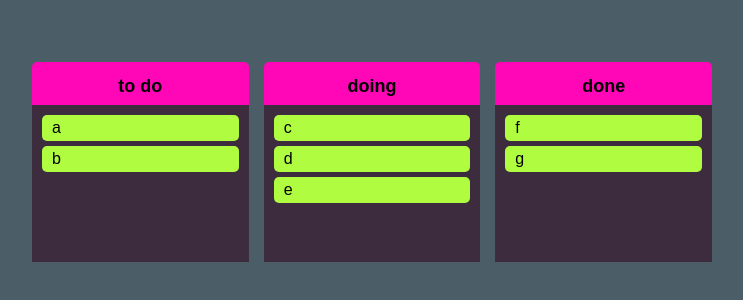
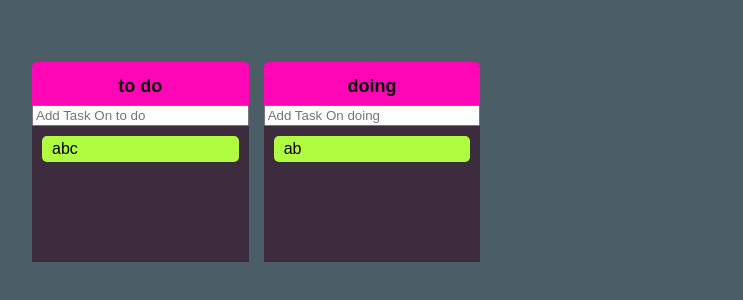
Before and after one commit to Ospac/kanban-board, a React (Create React App) app: page / in a window 1280 px wide. Shown: the part 238-538 px from the top of the page, without its empty margins (268-1011 px from the left). Built offline with nearby package versions, Linux system fonts and the light colour scheme.

Commit message:
Update Feature - Creating Tasks

```diff
--- a/package.json
+++ b/package.json
@@ -13,6 +13,7 @@
     "react": "^18.2.0",
     "react-beautiful-dnd": "^13.1.0",
     "react-dom": "^18.2.0",
+    "react-hook-form": "^7.33.1",
     "react-scripts": "5.0.1",
     "recoil": "^0.7.4",
     "styled-components": "^5.3.5",
--- a/src/App.tsx
+++ b/src/App.tsx
@@ -88,15 +88,16 @@
 function App() {
   const [toDos, setTodos] = useRecoilState(toDoState);
   const onDragEnd = (info : DropResult) => {
+    console.log(info);
     setTodos((allBoards) => {
-      const {destination, source, draggableId} = info;
+      const {destination, source} = info;
       if(!destination) return allBoards;
       const copyToDos : IToDoState = {};
       Object.keys(allBoards).forEach((boardKey) => {
         copyToDos[boardKey] = [...allBoards[boardKey]];
       })
-      copyToDos[source.droppableId].splice(source.index, 1);
-      copyToDos[destination.droppableId].splice(destination.index, 0, draggableId);
+      const splicedObject = copyToDos[source.droppableId].splice(source.index, 1);
+      copyToDos[destination.droppableId].splice(destination.index, 0, splicedObject[0]);
       return copyToDos;
     })
   };
--- a/src/atoms.ts
+++ b/src/atoms.ts
@@ -1,13 +1,15 @@
 import { atom } from "recoil";
-
+export interface IToDo{
+    text : string,
+    id : number,
+}
 export interface IToDoState{
-    [key : string] : string[]
+    [key : string] : IToDo[]
 }
 export const toDoState = atom<IToDoState>({
-    key: "todos",
+    key: "toDos",
     default: {
-        "to do" : ["a", "b"],
-        doing : ["c", "d", "e"],
-        done : ["f", "g"]
+        "to do" :[ {text : "abc", id : 1}],
+        "doing" :[ {text : "ab", id : 2}]
     },
 })
--- a/src/components/Board.tsx
+++ b/src/components/Board.tsx
@@ -1,5 +1,9 @@
+import { useRef } from 'react';
 import {Droppable} from 'react-beautiful-dnd';
+import { useForm } from 'react-hook-form';
+import { useSetRecoilState } from 'recoil';
 import styled from 'styled-components';
+import { IToDo, toDoState } from '../atoms';
 import DraggableCard from './DraggableCard';
 
 const Wrapper = styled.div`
@@ -27,13 +31,43 @@
     padding-bottom: 10px;
 
 `
+const Form = styled.form`
+    width: 100%;
+    input{
+        width : 100%;
+    };
+`;
 interface IBoardProps {
-    toDos : string[];
+    toDos : IToDo[];
     boardId: string;
 }
+interface IForm {
+    toDo : string;
+}
 function Board({toDos, boardId} : IBoardProps){
+    const { register, setValue, handleSubmit} = useForm<IForm>();
+    const setToDos = useSetRecoilState(toDoState);
+    const onValid = ({toDo} : IForm) => {
+        const newToDos = {
+            id : Date.now(),
+            text : toDo
+        }
+        setToDos(prev => {
+            return {
+                ...prev,
+                [boardId] : [...prev[boardId], newToDos]
+            }
+        })
+        setValue("toDo", "");
+    }
     return <Wrapper>
             <Title>{boardId}</Title>
+            <Form onSubmit={handleSubmit(onValid)}>
+                <input
+                {...register("toDo", {required : true})}
+                type='text'
+                placeholder={`Add Task On ${boardId}`}></input>
+            </Form>
             <Droppable droppableId={boardId}>{(magic, snapshot) =>
                 <Area
                 isDraggingOver={snapshot.isDraggingOver}
@@ -41,7 +75,7 @@
                 ref={magic.innerRef }
                 {...magic.droppableProps}>
                     {toDos.map((todo, index) =>
-                        <DraggableCard key={todo} todo={todo} index={index}/>
+                        <DraggableCard key={todo.id} toDoText={todo.text} toDoId={todo.id} index={index}/>
                     )}
                 {magic.placeholder}
                 </Area>
--- a/src/components/DraggableCard.tsx
+++ b/src/components/DraggableCard.tsx
@@ -11,16 +11,17 @@
 
 `
 interface IDraggableCard{
-    todo : string,
+    toDoText : string,
+    toDoId : number,
     index : number,
 }
-function DraggableCard({todo, index} : IDraggableCard) {
+function DraggableCard({toDoText, toDoId, index} : IDraggableCard) {
     // console.log(todo + " is rendered");
-    return <Draggable key={todo} draggableId={todo} index={index}>
+    return <Draggable key={toDoId} draggableId={String(toDoId)} index={index}>
         {(magic, snapshot) =>
         <Card isDragging={snapshot.isDragging} ref={magic.innerRef }
         {...magic.draggableProps} {...magic.dragHandleProps}>
-            {todo}
+            {toDoText}
         </Card>}
     </Draggable>
 
--- a/src/theme.ts
+++ b/src/theme.ts
@@ -10,7 +10,7 @@
     bgColor: "#4B5D67",
     boardColor: "#FF06B7",
     boardDraggingFromColor: "#3C2C3E",
-    boardDraggingToColor: "#5E7682",
+    boardDraggingToColor: "#2E2230",
     boardContentColor : "#3C2C3E",
     cardColor: "#AFFC41",
     draggingCardColor: "#F4DBD8",
```
Also changed, not shown: 1 other file (tests, documents, lock files or other folders).
